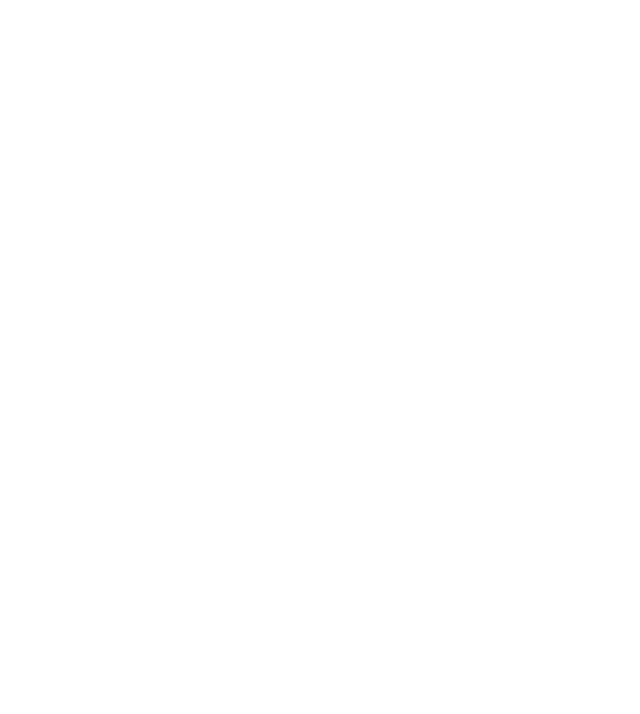
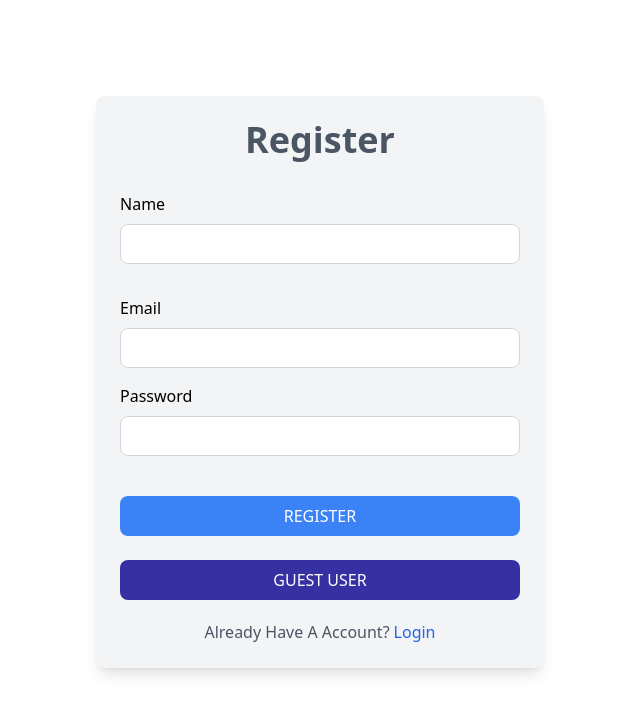
Before and after one commit to aryan-labs/Comfy-project, a React (Vite) app: page /register in a window 1280 px wide. Shown: the top 714 px of the page, without its empty margins (320-960 px from the left). Built offline with nearby package versions, Linux system fonts and the light colour scheme.

Commit message:
created Login and Register Page

```diff
--- a/src/App.jsx
+++ b/src/App.jsx
@@ -8,9 +8,11 @@
 import Register from './Pages/Register'
 import About from './Pages/About'
 import Error from './Pages/Error'
+
 const App = () => {
   return (
     <div>
+
       <Routes>
         <Route errorElement={<Error/>} path='/' element={<HomeLayout/>}/>
         <Route errorElement={<Error/>} path='/products' element={<Product/>}/>
--- /dev/null
+++ b/src/Header.jsx
@@ -0,0 +1,13 @@
+import React from 'react'
+import { NavLink } from 'react-router-dom'
+
+const Header = () => {
+  return (
+    <div className='flex flex-row-reverse pr-16 gap-4 bg-indigo-950 h-8 items-center  text-gray-300'>
+    <NavLink to='/login'>  <p>Sign-in/Guest</p></NavLink>
+     <NavLink to='/register'> <p>Create Acount</p></NavLink>
+    </div>
+  )
+}
+
+export default Header
--- a/src/Pages/About.jsx
+++ b/src/Pages/About.jsx
@@ -1,8 +1,10 @@
 import React from 'react'
+import Header from '../Header'
 
 const About = () => {
   return (
     <div>
+      <Header></Header>
       <h1>About</h1>
 
     </div>
--- a/src/Pages/Cart.jsx
+++ b/src/Pages/Cart.jsx
@@ -1,9 +1,9 @@
 import React from 'react'
-
+import Header from '../Header'
 const Cart = () => {
   return (
     <div>
-
+      <Header></Header>
     </div>
   )
 }
--- a/src/Pages/Error.jsx
+++ b/src/Pages/Error.jsx
@@ -4,10 +4,10 @@
 const Error = () => {
   return (
     <div className='flex flex-col items-center justify-center mt-40 leading-loose'>
-      <h1 className='text-9xl font-semibold text-blue-500 '>404</h1>
+      <h1 className='text-9xl font-semibold text-pink-500 '>404</h1>
       <h3 className='text-4xl pt-5 font-bold text-gray-700'>Page Not Found</h3>
       <p className='pt-4 text-xl text-gray-600'>Sorry,we couldn't find the page you're looking for.</p>
-      <NavLink to='/'><button className='mt-8 w-36 h-10 rounded-lg  text-xl bg-violet-950 text-white'>Go Back Home</button></NavLink>
+      <NavLink to='/'><button className='mt-8 w-36 h-10 rounded-lg  text-l  bg-purple-500 text-black'>Go Back Home</button></NavLink>
     </div>
   )
 }
--- a/src/Pages/HomeLayout.jsx
+++ b/src/Pages/HomeLayout.jsx
@@ -1,8 +1,9 @@
 import React from 'react'
-
+import Header from '../Header'
 const HomeLayout = () => {
   return (
     <div>
+      <Header></Header>
       <h1>Landing</h1>
 
     </div>
--- a/src/Pages/Landing.jsx
+++ b/src/Pages/Landing.jsx
@@ -1,8 +1,10 @@
 import React from 'react'
+import Header from '../Header'
 
 const Landing = () => {
   return (
     <div>
+      <Header></Header>
 
     </div>
   )
--- a/src/Pages/Login.jsx
+++ b/src/Pages/Login.jsx
@@ -1,10 +1,33 @@
 import React from 'react'
+import { NavLink } from 'react-router-dom'
 
 const Login = () => {
   return (
-    <div>
+   <div className="bg-gray-100 max-w-md mx-auto mt-24 p-6 rounded-lg shadow-lg">
+  <form className="flex flex-col items-center">
+    <h1 className="text-4xl text-gray-600 font-semibold">Login</h1>
+    <p className="pt-8 w-full text-left">Email</p>
+    <input
+      className="w-full mt-2 bg-white h-10 rounded-lg px-4 border border-gray-300"
+      type="email"
+      name="email"
+    />
+    <p className="pt-4 w-full text-left">Password</p>
+    <input
+      className="w-full mt-2 bg-white h-10 rounded-lg px-4 border border-gray-300"
+      type="password"
+      name="password"
+    />
+    <button className="mt-10 w-full bg-blue-500 text-white h-10 rounded-lg">
+      LOGIN
+    </button>
+    <div className="flex pt-5">
+      <p className="text-gray-600">Not a Member Yet?</p>
+     <NavLink to='/register'> <p className="text-blue-600 ml-1 cursor-pointer">Register</p></NavLink>
+    </div>
+  </form>
+</div>
 
-    </div>
   )
 }
 
--- a/src/Pages/Order.jsx
+++ b/src/Pages/Order.jsx
@@ -1,4 +1,5 @@
 import React from 'react'
+
 
 const Order = () => {
   return (
--- a/src/Pages/Product.jsx
+++ b/src/Pages/Product.jsx
@@ -1,8 +1,10 @@
 import React from 'react'
+import Header from '../Header'
 
 const Product = () => {
   return (
     <div>
+      <Header></Header>
 
     </div>
   )
--- a/src/Pages/Register.jsx
+++ b/src/Pages/Register.jsx
@@ -1,9 +1,42 @@
 import React from 'react'
+import { NavLink } from 'react-router-dom'
 
 const Register = () => {
   return (
     <div>
-
+         <div className="bg-gray-100 max-w-md mx-auto mt-24 p-6 rounded-lg shadow-lg">
+  <form className="flex flex-col items-center">
+    <h1 className="text-4xl text-gray-600 font-semibold">Register</h1>
+     <p className="pt-8 w-full text-left">Name</p>
+    <input
+      className="w-full mt-2 bg-white h-10 rounded-lg px-4 border border-gray-300"
+      type="text"
+      name="name"
+    />
+    <p className="pt-8 w-full text-left">Email</p>
+    <input
+      className="w-full mt-2 bg-white h-10 rounded-lg px-4 border border-gray-300"
+      type="email"
+      name="email"
+    />
+    <p className="pt-4 w-full text-left">Password</p>
+    <input
+      className="w-full mt-2 bg-white h-10 rounded-lg px-4 border border-gray-300"
+      type="password"
+      name="password"
+    />
+    <button className="mt-10 w-full bg-blue-500 text-white h-10 rounded-lg">
+      REGISTER
+    </button>
+    <button className="mt-6 w-full text-white bg-indigo-800 h-10 rounded-lg">
+      GUEST USER
+    </button>
+    <div className="flex pt-5">
+           <p className="text-gray-600">Already Have A Account?</p>
+     <NavLink to='/login'> <p className="text-blue-600 ml-1 cursor-pointer">Login</p></NavLink>
+    </div>
+  </form>
+</div>
     </div>
   )
 }
--- a/src/Pages/SingleProduct.jsx
+++ b/src/Pages/SingleProduct.jsx
@@ -1,8 +1,9 @@
 import React from 'react'
-
+import Header from '../Header'
 const SingleProduct = () => {
   return (
     <div>
+      <Header></Header>
 
     </div>
   )
```
